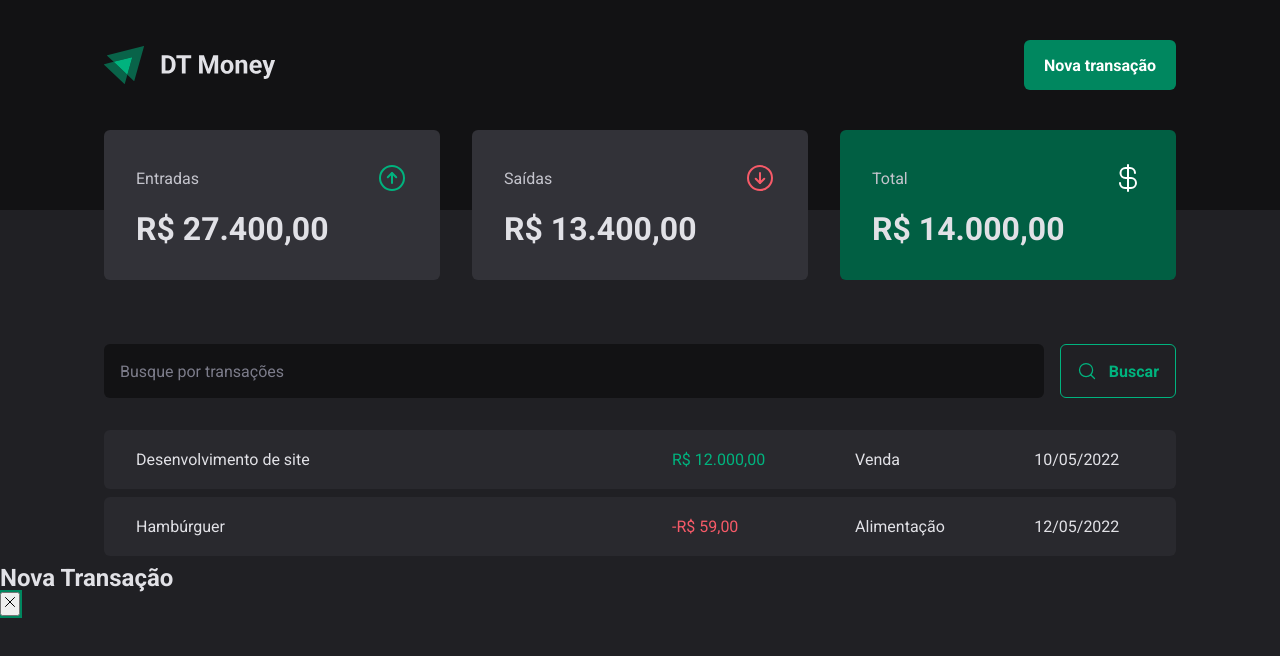
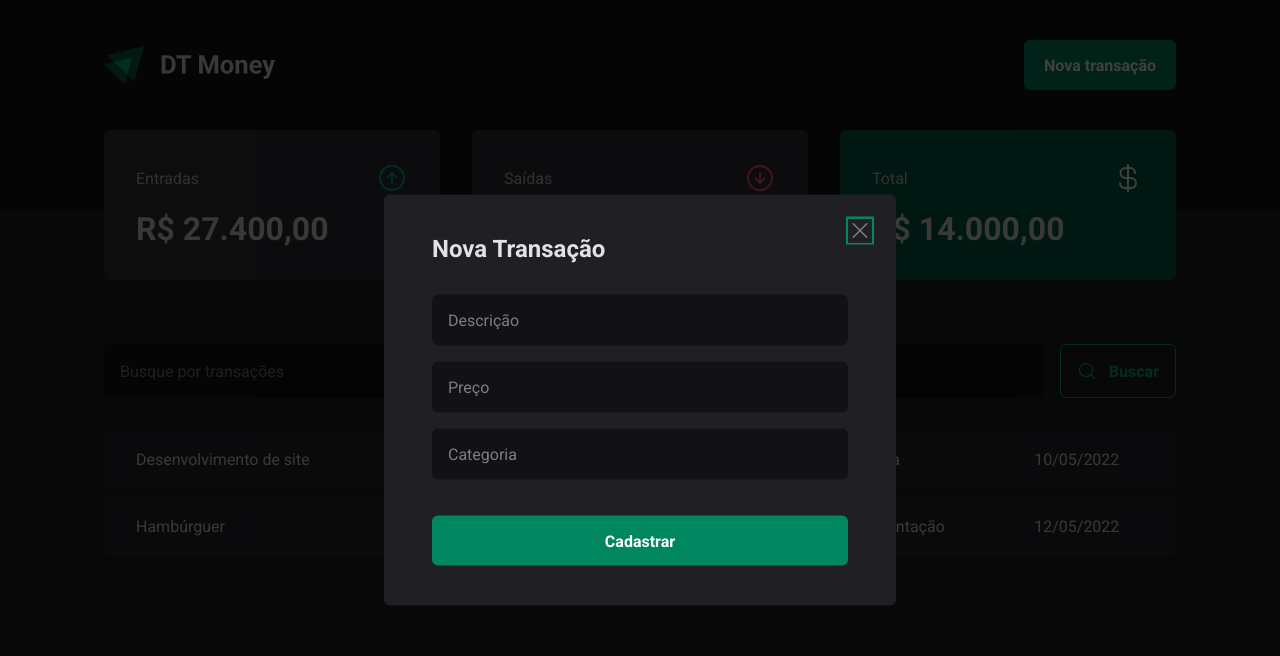
Before and after one commit to vitorsemidio-dev/dt-money-vite, a React (Vite) app: page / in a window 1280 px wide. Both pictures are taken after a click on the button "Nova transação". Shown: the top 656 px of the page. Built offline with nearby package versions, Linux system fonts and the light colour scheme.

Commit message:
feat: create layout new transaction modal

```diff
--- a/src/components/Header/index.tsx
+++ b/src/components/Header/index.tsx
@@ -3,6 +3,7 @@
 import { X } from "phosphor-react";
 
 import logoImg from "../../assets/logo.svg";
+import { NewTransactionModal } from "../NewTransactionModal";
 
 export function Header() {
   return (
@@ -14,18 +15,7 @@
           <Dialog.Trigger asChild>
             <NewTransactionButton>Nova transação</NewTransactionButton>
           </Dialog.Trigger>
-
-          <Dialog.Portal>
-            <Dialog.Overlay />
-
-            <Dialog.Content>
-              <Dialog.Title>Nova Transação</Dialog.Title>
-
-              <Dialog.Close>
-                <X />
-              </Dialog.Close>
-            </Dialog.Content>
-          </Dialog.Portal>
+          <NewTransactionModal />
         </Dialog.Root>
       </HeaderContent>
     </HeaderContainer>
--- a/src/components/Header/styles.ts
+++ b/src/components/Header/styles.ts
@@ -24,6 +24,10 @@
   padding: 0 1.25rem;
   border-radius: 6px;
   cursor: pointer;
+  :focus {
+    outline: 1px solid ${(props) => props.theme.colors["green-500"]};
+    outline-offset: 4px;
+  }
   &:hover {
     background: ${(props) => props.theme.colors["green-700"]};
     transition: background-color 0.2s;
--- /dev/null
+++ b/src/components/NewTransactionModal/index.tsx
@@ -0,0 +1,28 @@
+import * as Dialog from "@radix-ui/react-dialog";
+import { X } from "phosphor-react";
+
+import { CloseButton, Content, Overlay } from "./styles";
+
+export function NewTransactionModal() {
+  return (
+    <Dialog.Portal>
+      <Overlay />
+
+      <Content>
+        <Dialog.Title>Nova Transação</Dialog.Title>
+
+        <CloseButton>
+          <X size={24} />
+        </CloseButton>
+
+        <form>
+          <input type="text" placeholder="Descrição" required />
+          <input type="number" placeholder="Preço" required />
+          <input type="text" placeholder="Categoria" required />
+
+          <button type="submit">Cadastrar</button>
+        </form>
+      </Content>
+    </Dialog.Portal>
+  );
+}
--- /dev/null
+++ b/src/components/NewTransactionModal/styles.ts
@@ -0,0 +1,63 @@
+import styled from "styled-components";
+import * as Dialog from "@radix-ui/react-dialog";
+
+export const Overlay = styled(Dialog.Overlay)`
+  position: fixed;
+  width: 100vw;
+  height: 100vh;
+  inset: 0;
+  background: rgba(0, 0, 0, 0.75);
+`;
+
+export const Content = styled(Dialog.Content)`
+  min-width: 32rem;
+  border-radius: 6px;
+  padding: 2.5rem 3rem;
+  background: ${(props) => props.theme.colors["gray-800"]};
+  position: fixed;
+  top: 50%;
+  left: 50%;
+  transform: translate(-50%, -50%);
+  form {
+    margin-top: 2rem;
+    display: flex;
+    flex-direction: column;
+    gap: 1rem;
+    input {
+      border-radius: 6px;
+      border: 0;
+      background: ${(props) => props.theme.colors["gray-900"]};
+      color: ${(props) => props.theme.colors["gray-300"]};
+      padding: 1rem;
+      &::placeholder {
+        color: ${(props) => props.theme.colors["gray-500"]};
+      }
+    }
+    button[type="submit"] {
+      height: 50px;
+      border: 0;
+      background: ${(props) => props.theme.colors["green-500"]};
+      color: ${(props) => props.theme.colors.white};
+      font-weight: bold;
+      padding: 0 1.25rem;
+      border-radius: 6px;
+      margin-top: 1.25rem;
+      cursor: pointer;
+      &:hover {
+        background: ${(props) => props.theme.colors["green-700"]};
+        transition: background-color 0.2s;
+      }
+    }
+  }
+`;
+
+export const CloseButton = styled(Dialog.Close)`
+  position: absolute;
+  background: transparent;
+  border: 0;
+  top: 1.5rem;
+  right: 1.5rem;
+  line-height: 0;
+  cursor: pointer;
+  color: ${(props) => props.theme.colors["gray-500"]};
+`;
```
